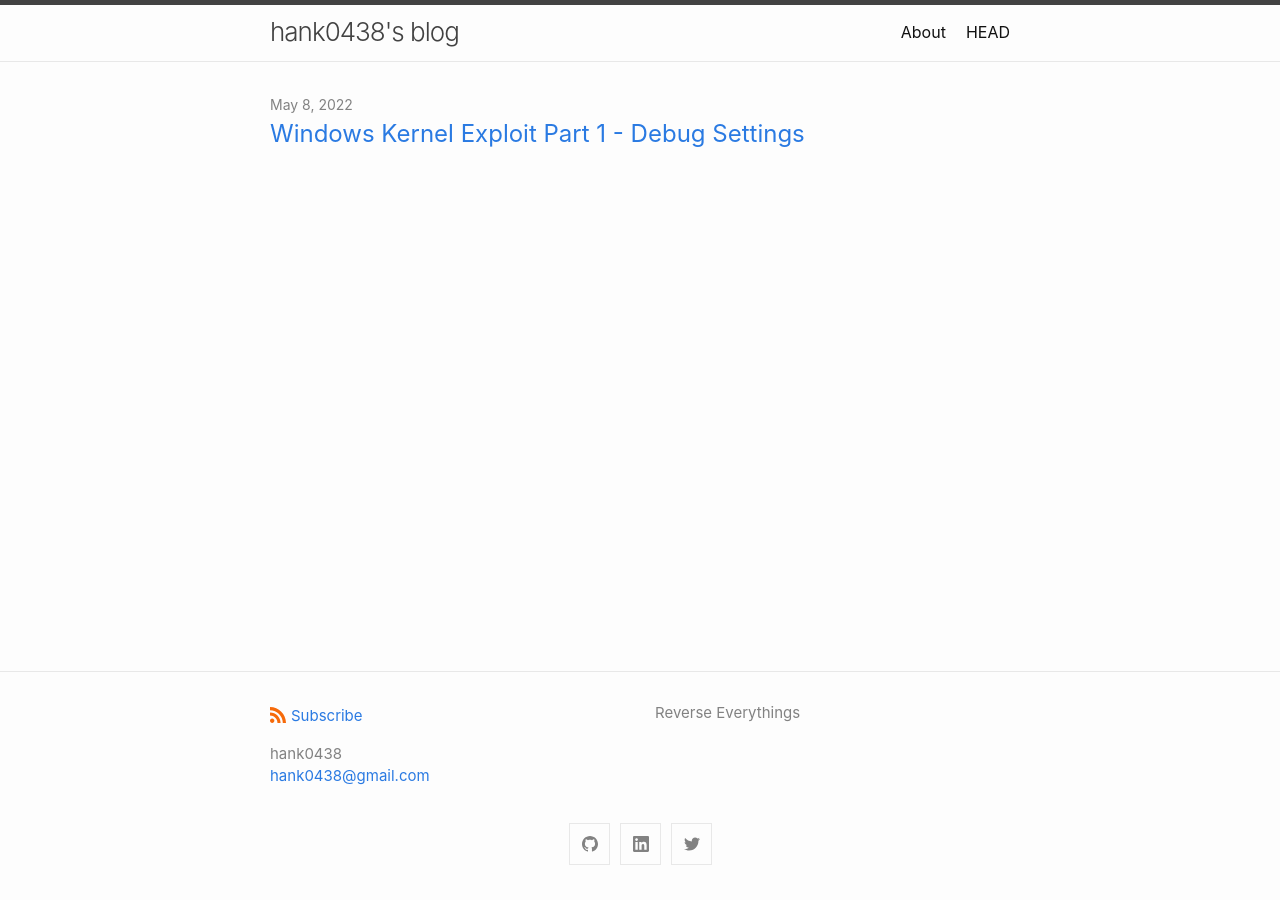
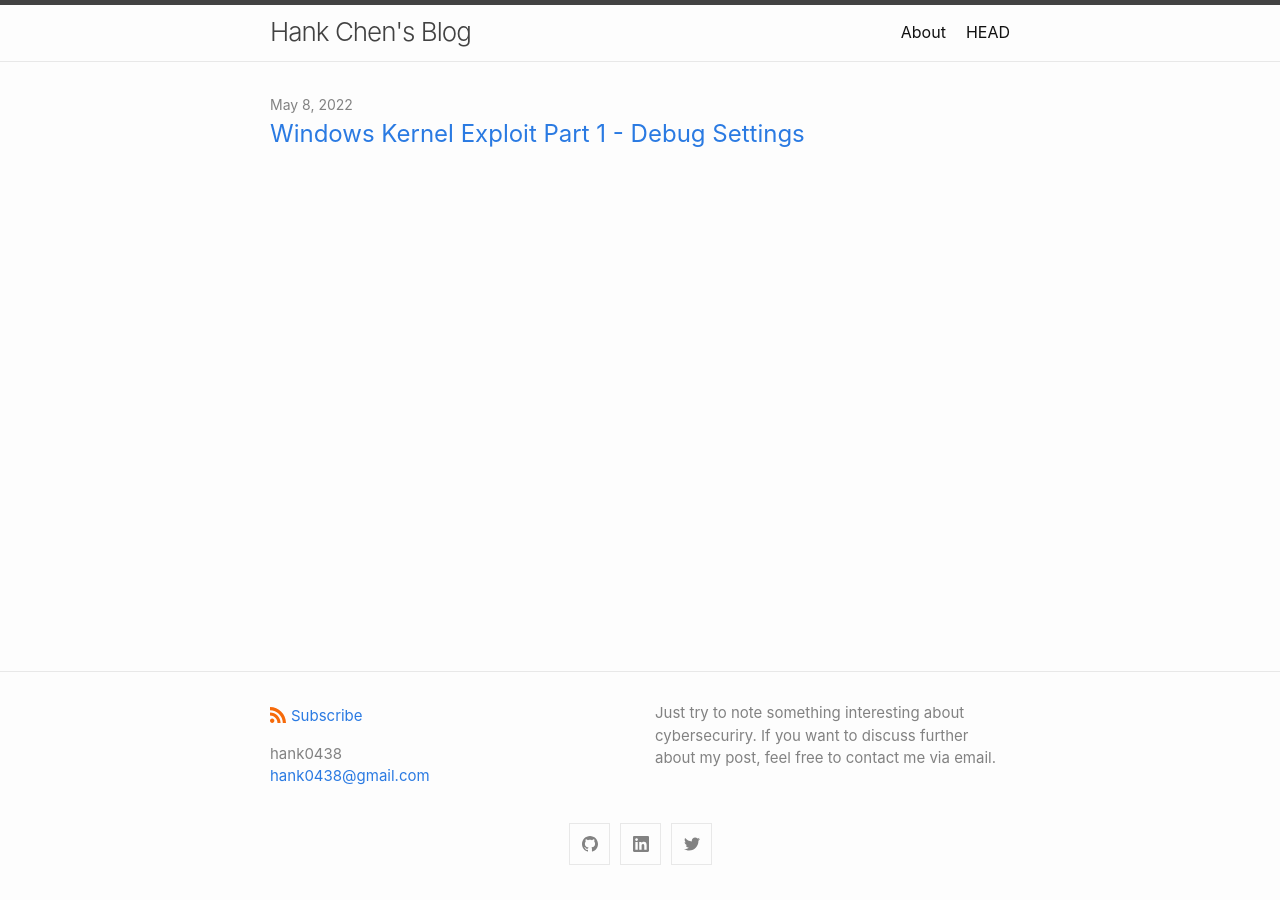
Before and after one commit to Hank0438/hank0438.github.io, a Jekyll site: the page built from index.md, in a window 1280 px wide. Built offline with Jekyll 4.4.1, drawn with Linux system fonts in a browser that asks for light colours.

Commit message:
update config

```diff
--- a/_config.yml
+++ b/_config.yml
@@ -1,9 +1,9 @@
-title: hank0438's blog
+title: Hank Chen's Blog
 author:
   name: hank0438
   email: hank0438@gmail.com
 description: > # this means to ignore newlines until "show_excerpts:"
-  Reverse Everythings
+  Just try to note something interesting about cybersecuriry. If you want to discuss further about my post, feel free to contact me via email.
 
 show_excerpts: false # set to true to show excerpts on the homepage
 
```
